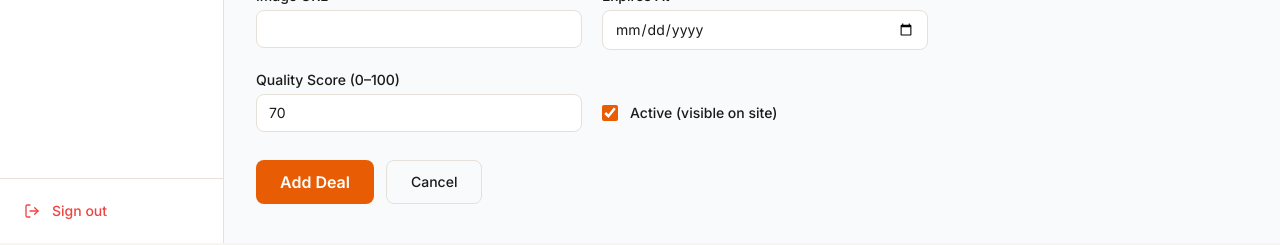
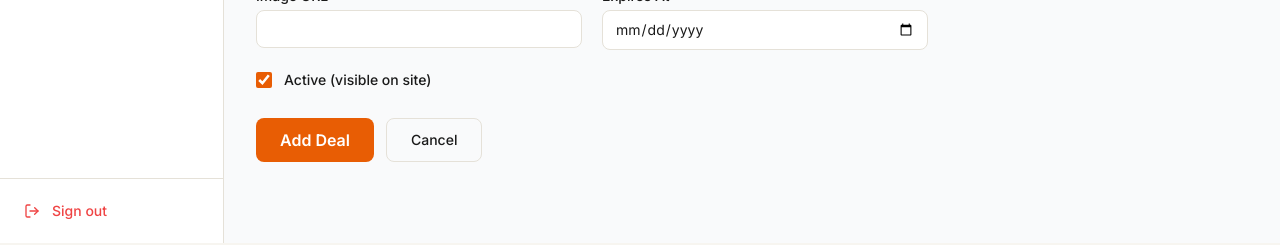
Before and after one commit to Winterbottle/I-m-Broke, a Next.js app in the folder frontend/: page /admin/deals/new in a window 1280 px wide. Shown: the part 614-859 px from the top of the page. Built offline with nearby package versions, Linux system fonts and the light colour scheme; no server answers.

Commit message:
Remove quality score field from admin deal form

```diff
--- a/frontend/src/app/admin/deals/DealForm.tsx
+++ b/frontend/src/app/admin/deals/DealForm.tsx
@@ -27,7 +27,7 @@ export default function DealForm({ initial, dealId }: DealFormProps) {
     source_name: initial?.source_name || '',
     image_url: initial?.image_url || '',
     expires_at: initial?.expires_at?.split('T')[0] || '',
-    quality_score: initial?.quality_score || 70,
+    quality_score: 70,
     is_active: initial?.is_active ?? true,
   });
   const [loading, setLoading] = useState(false);
@@ -129,19 +129,7 @@ export default function DealForm({ initial, dealId }: DealFormProps) {
         {field('Expires At', 'expires_at', 'date')}
       </div>
 
-      <div className="grid grid-cols-1 sm:grid-cols-2 gap-5">
-        <div>
-          <label className="block text-sm font-medium mb-1">Quality Score (0–100)</label>
-          <input
-            type="number"
-            min={0}
-            max={100}
-            value={form.quality_score}
-            onChange={(e) => set('quality_score', Number(e.target.value))}
-            className="w-full border border-brand-border rounded-lg px-3 py-2 text-sm outline-none focus:border-primary"
-          />
-        </div>
-        <div className="flex items-center gap-3 mt-6">
+      <div className="flex items-center gap-3">
         <input
           type="checkbox"
           id="is_active"
@@ -150,7 +138,6 @@ export default function DealForm({ initial, dealId }: DealFormProps) {
           className="w-4 h-4 accent-primary"
         />
         <label htmlFor="is_active" className="text-sm font-medium">Active (visible on site)</label>
-        </div>
       </div>
 
       {error && <p className="text-sm text-red-500">{error}</p>}
```
Lines whose indentation alone changed are shown as unchanged.
